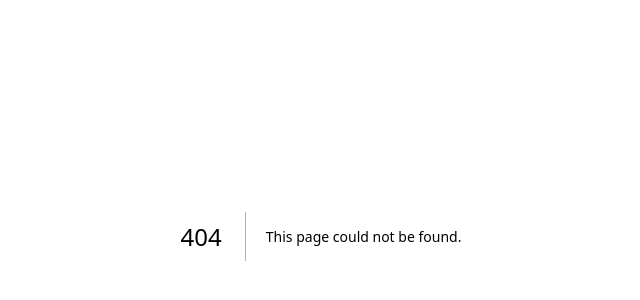
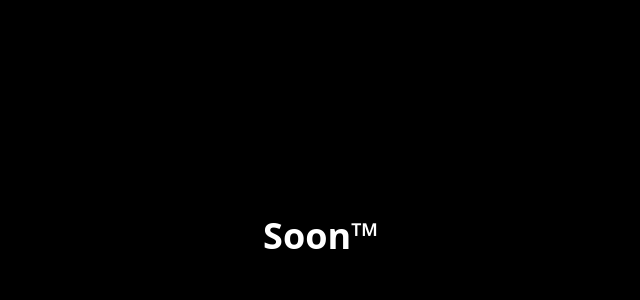
Before and after one commit to xXA2005/ab5.pro-website, a Next.js app: page /nothing in a window 1280 px wide. Before the commit this address had no page. Shown: the part 164-464 px from the top of the page, without its empty margins (319-959 px from the left). Built offline with nearby package versions, Linux system fonts and the light colour scheme.

Commit message:
removed sus

```diff
--- a/components/Navbar.tsx
+++ b/components/Navbar.tsx
@@ -47,7 +47,7 @@ const Navbar = () => {
             <Link onClick={handleScroll} href="#projects" className='flex items-center gap-1 text-blue-500 hover:text-blue-700 cursor-pointer duration-300 nav-link font-medium'><motion.li initial={{y: -10, opacity:0}} animate={{y:0, opacity:1}} transition={{duration:0.3}}>Projects</motion.li></Link>
             {/* <Link onClick={handleScroll} href="#articles" className='flex items-center gap-1 text-blue-500 hover:text-blue-700 cursor-pointer duration-300 nav-link font-medium'><motion.li initial={{y: -10, opacity:0}} animate={{y:0, opacity:1}} transition={{duration:0.4}}>Articles</motion.li></Link>  */}
             {/* <Link onClick={handleScroll} href="#thanks" className='flex items-center gap-1 text-blue-500 hover:text-blue-700 cursor-pointer duration-300 nav-link font-medium'><motion.li initial={{y: -10, opacity:0}} animate={{y:0, opacity:1}} transition={{duration:0.4}}>Thanks</motion.li></Link> */}
-            <Link href="/dox" className='flex items-center gap-1 text-blue-500 hover:text-blue-700 cursor-pointer duration-300 font-medium'><motion.li initial={{y: -10, opacity:0}} animate={{y:0, opacity:1}} transition={{duration:0.5}}>Dox</motion.li></Link>
+            {/* <Link href="/dox" className='flex items-center gap-1 text-blue-500 hover:text-blue-700 cursor-pointer duration-300 font-medium'><motion.li initial={{y: -10, opacity:0}} animate={{y:0, opacity:1}} transition={{duration:0.5}}>Dox</motion.li></Link> */}
           </ul>
         </div>
         {/* small icon section */}
@@ -71,7 +71,7 @@ const Navbar = () => {
                     <Link onClick={handleScroll} href="#projects" className='flex items-center gap-1 text-blue-500 hover:text-blue-700 cursor-pointer duration-300 nav-link font-medium'><motion.li initial={{y: 20, opacity:0}} animate={{y:0, opacity:1}} transition={{duration:0.3,delay:0.1, ease:'easeIn'}}>Projects</motion.li></Link>
                     {/* <Link onClick={handleScroll} href="#articles" className='flex items-center gap-1 text-blue-500 hover:text-blue-700 cursor-pointer duration-300 nav-link font-medium'><motion.li initial={{y: 20, opacity:0}} animate={{y:0, opacity:1}} transition={{duration:0.4,delay:0.1, ease:'easeIn'}}>Articles</motion.li></Link>  */}
                     {/* <Link onClick={handleScroll} href="#thanks" className='flex items-center gap-1 text-blue-500 hover:text-blue-700 cursor-pointer duration-300 nav-link font-medium'><motion.li initial={{y: 20, opacity:0}} animate={{y:0, opacity:1}} transition={{duration:0.4,delay:0.1, ease:'easeIn'}}>Thanks</motion.li></Link> */}
-                    <Link href="/dox" className='flex items-center gap-1 text-blue-500 hover:text-blue-700 cursor-pointer duration-300 font-medium'><motion.li initial={{y: 20, opacity:0}} animate={{y:0, opacity:1}} transition={{duration:0.5,delay:0.1, ease:'easeIn'}}>Dox</motion.li></Link>
+                    {/* <Link href="/dox" className='flex items-center gap-1 text-blue-500 hover:text-blue-700 cursor-pointer duration-300 font-medium'><motion.li initial={{y: 20, opacity:0}} animate={{y:0, opacity:1}} transition={{duration:0.5,delay:0.1, ease:'easeIn'}}>Dox</motion.li></Link> */}
                   </ul>
                   <div>
 
--- a/pages/dox.tsx
+++ b/pages/nothing.tsx
@@ -1,9 +1,9 @@
 import React from 'react'
 
-const dox = () => {
+const nothing = () => {
   return (
     <div className='flex justify-center items-center h-screen w-screen bg-black text-white font-bold text-4xl'>Soon™</div>
   )
 }
 
-export default dox
+export default nothing
```
